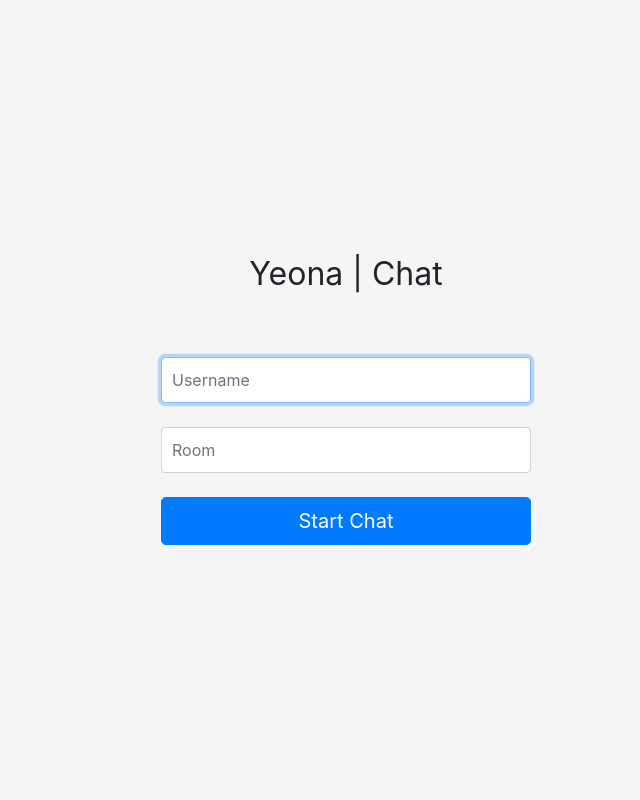
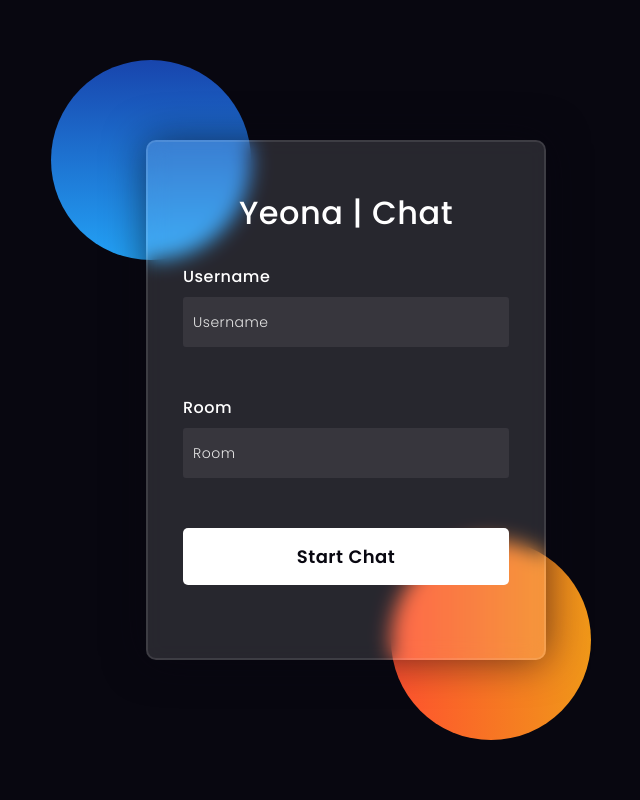
Before and after one commit to fsfaysalcse/flaskChat, a Flask app: page / in a window 1280 px wide. Shown: the whole page, without its empty margins (294-934 px from the left). Run offline with Flask 2, Linux system fonts and the light colour scheme; some libraries are stand-ins or nearby versions.

Commit message:
Update index.html

```diff
--- a/templates/index.html
+++ b/templates/index.html
@@ -1,20 +1,171 @@
-<!doctype html>
+<!DOCTYPE html>
 <html lang="en">
 
 <head>
-  <title>Yeona | Chat</title>
-  <!--Link to CSS -->
-  <link href="../static/bootstrap.min.css" rel="stylesheet">
-  <link href="../static/style.css" rel="stylesheet">
+    <!-- Design by foolishdeveloper.com -->
+    <title>Glassmorphism login Form Tutorial in html css</title>
+
+    <link rel="preconnect" href="https://fonts.gstatic.com">
+    <link rel="stylesheet" href="https://cdnjs.cloudflare.com/ajax/libs/font-awesome/5.15.4/css/all.min.css">
+    <link href="https://fonts.googleapis.com/css2?family=Poppins:wght@300;500;600&display=swap" rel="stylesheet">
+    <!--Stylesheet-->
+    <style media="screen">
+        *,
+        *:before,
+        *:after {
+            padding: 0;
+            margin: 0;
+            box-sizing: border-box;
+        }
+
+        body {
+            background-color: #080710;
+        }
+
+        .background {
+            width: 430px;
+            height: 520px;
+            position: absolute;
+            transform: translate(-50%, -50%);
+            left: 50%;
+            top: 50%;
+        }
+
+        .background .shape {
+            height: 200px;
+            width: 200px;
+            position: absolute;
+            border-radius: 50%;
+        }
+
+        .shape:first-child {
+            background: linear-gradient(#1845ad,
+                    #23a2f6);
+            left: -80px;
+            top: -80px;
+        }
+
+        .shape:last-child {
+            background: linear-gradient(to right,
+                    #ff512f,
+                    #f09819);
+            right: -30px;
+            bottom: -80px;
+        }
+
+        form {
+            height: 520px;
+            width: 400px;
+            background-color: rgba(255, 255, 255, 0.13);
+            position: absolute;
+            transform: translate(-50%, -50%);
+            top: 50%;
+            left: 50%;
+            border-radius: 10px;
+            backdrop-filter: blur(10px);
+            border: 2px solid rgba(255, 255, 255, 0.1);
+            box-shadow: 0 0 40px rgba(8, 7, 16, 0.6);
+            padding: 50px 35px;
+        }
+
+        form * {
+            font-family: 'Poppins', sans-serif;
+            color: #ffffff;
+            letter-spacing: 0.5px;
+            outline: none;
+            border: none;
+        }
+
+        form h3 {
+            font-size: 32px;
+            font-weight: 500;
+            line-height: 42px;
+            text-align: center;
+        }
+
+        label {
+            display: block;
+            margin-top: 30px;
+            font-size: 16px;
+            font-weight: 500;
+        }
+
+        input {
+            display: block;
+            height: 50px;
+            width: 100%;
+            background-color: rgba(255, 255, 255, 0.07);
+            border-radius: 3px;
+            padding: 0 10px;
+            margin-top: 8px;
+            font-size: 14px;
+            font-weight: 300;
+        }
+
+        ::placeholder {
+            color: #e5e5e5;
+        }
+
+        button {
+            margin-top: 50px;
+            width: 100%;
+            background-color: #ffffff;
+            color: #080710;
+            padding: 15px 0;
+            font-size: 18px;
+            font-weight: 600;
+            border-radius: 5px;
+            cursor: pointer;
+        }
+
+        .social {
+            margin-top: 30px;
+            display: flex;
+        }
+
+        .social div {
+            background: red;
+            width: 150px;
+            border-radius: 3px;
+            padding: 5px 10px 10px 5px;
+            background-color: rgba(255, 255, 255, 0.27);
+            color: #eaf0fb;
+            text-align: center;
+        }
+
+        .social div:hover {
+            background-color: rgba(255, 255, 255, 0.47);
+        }
+
+        .social .fb {
+            margin-left: 25px;
+        }
+
+        .social i {
+            margin-right: 4px;
+        }
+    </style>
 </head>
 
-<body class="text-center">
-  <form class="form-signin" action="{{url_for('chat')}}" method="POST">
-    <h1 class="h2 mb-3 font-weight-normal">Yeona | Chat</h1><br><br>
-    <input type="text" id="username" name="username" class="form-control" placeholder="Username" required autofocus><br>
-    <input type="text" id="room" name="room" class="form-control" placeholder="Room" required><br>
-    <button class="btn btn-lg btn-primary btn-block" value="submit">Start Chat</button>
-  </form>
+<body>
+    <div class="background">
+        <div class="shape"></div>
+        <div class="shape"></div>
+    </div>
+    <form class="form-signin" action="{{url_for('chat')}}" method="POST">
+        <h3>Yeona | Chat</h3>
+
+        <label for="username">Username</label>
+
+        <input type="text" id="username" name="username" class="form-control" placeholder="Username" required
+            autofocus><br>
+
+        <label for="password">Room</label>
+        <input type="text" name="room" placeholder="Room" id="room">
+
+        <button>Start Chat</button>
+
+    </form>
 </body>
 
 </html>
```
